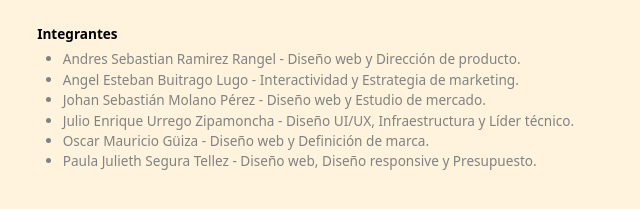
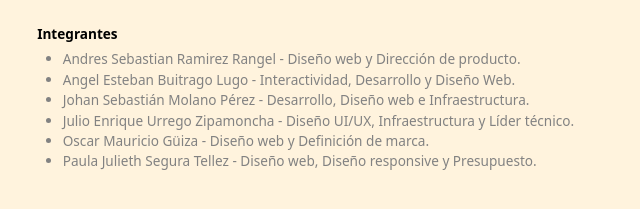
Before and after one commit to Poi9912/CET-proyecto-emprendimiento, a plain HTML site: page carrito.html in a window 1280 px wide. Shown: the part 673-882 px from the top of the page, 473-1113 px from the left. Drawn offline with Linux system fonts and the light colour scheme.

Commit message:
Roles: se cambian los roles de Johan y Ángel, mediante lo trabajado en el proyecto.

```diff
--- a/carrito.html
+++ b/carrito.html
@@ -63,8 +63,8 @@
       <h4>Integrantes</h4>
       <ul>
         <li>Andres Sebastian Ramirez Rangel - Diseño web y Dirección de producto.</li>
-        <li>Angel Esteban Buitrago Lugo - Interactividad y Estrategia de marketing.</li>
-        <li>Johan Sebastián Molano Pérez - Diseño web y Estudio de mercado.</li>
+        <li>Angel Esteban Buitrago Lugo - Interactividad, Desarrollo y Diseño Web.</li>
+        <li>Johan Sebastián Molano Pérez - Desarrollo, Diseño web e Infraestructura.</li>
         <li>Julio Enrique Urrego Zipamoncha - Diseño UI/UX, Infraestructura y Líder técnico.</li>
         <li>Oscar Mauricio Güiza - Diseño web y Definición de marca.</li>
         <li>Paula Julieth Segura Tellez - Diseño web, Diseño responsive y Presupuesto.</li>
```
Also changed, not shown: catalogo.html (+2 -2 lines), detalles-producto.html (+2 -2 lines), index.html (+2 -2 lines), opinion.html (+2 -2 lines), sobre-nosotros.html (+2 -2 lines), tienda.html (+2 -2 lines).
